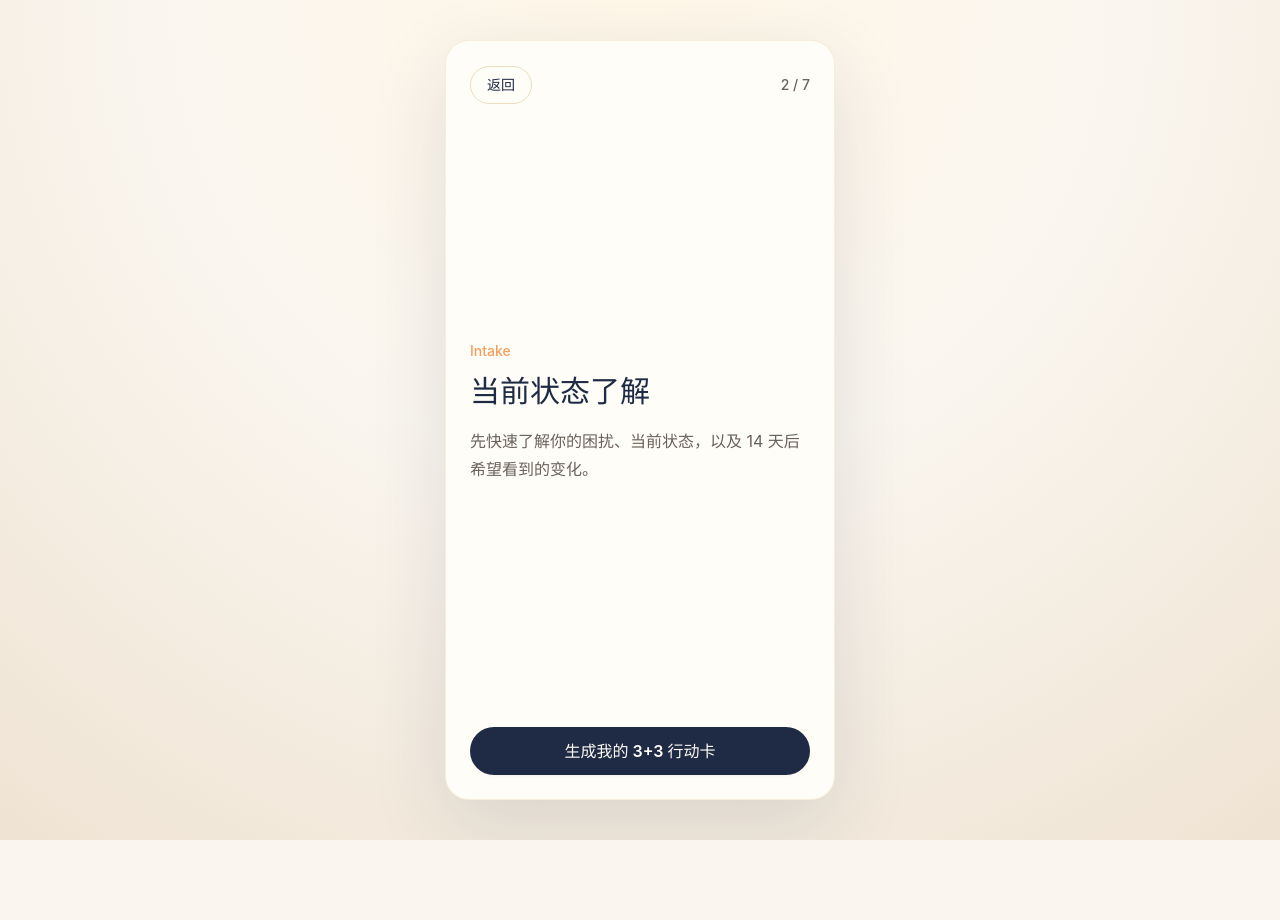
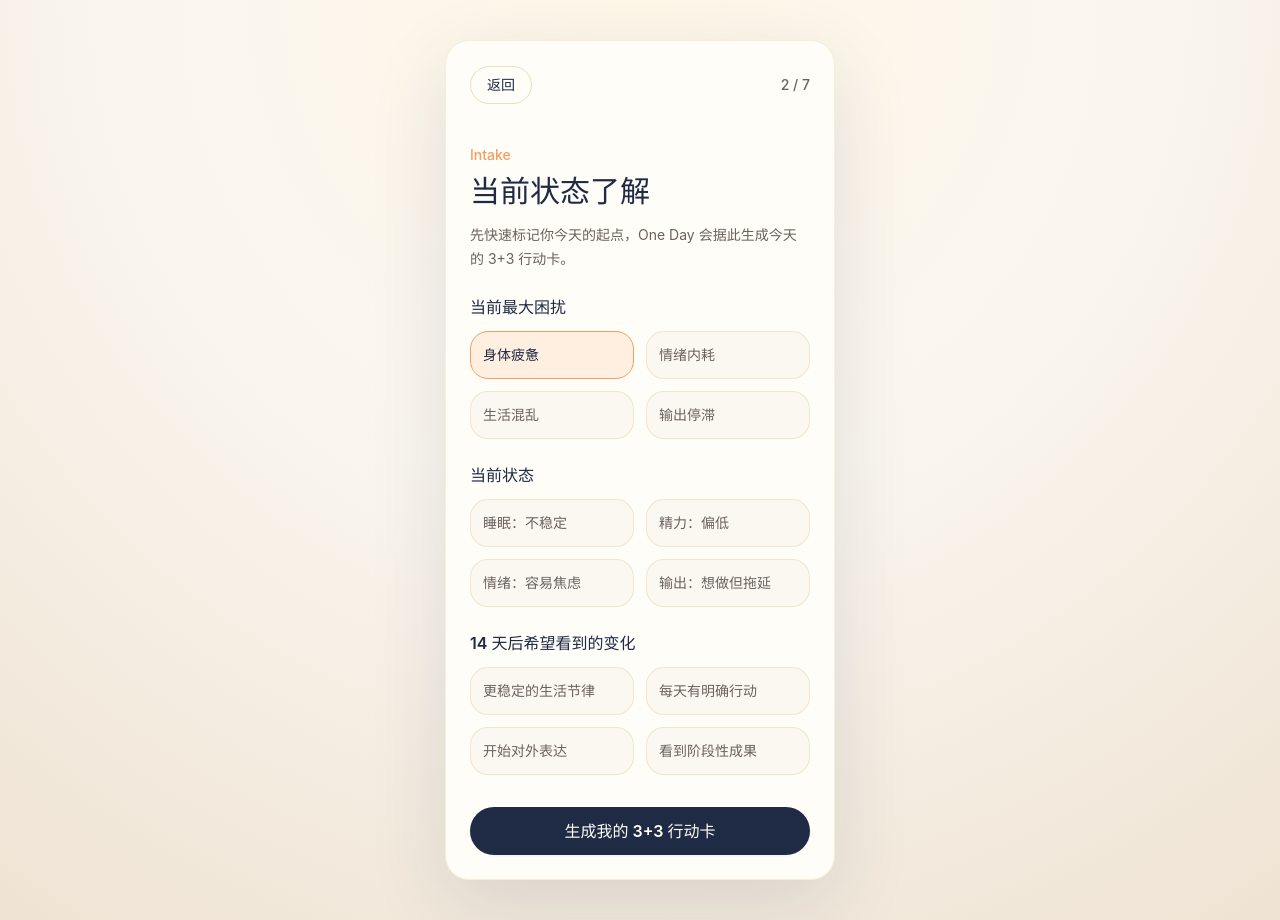
Before and after one commit to swen-chan/oneday, a React (Vite) app: page / in a window 1280 px wide. Both pictures are taken after a click on the button "开始我的 One Day". Before the commit the page ends 840 px from the top, so only its background shows below. Built offline with nearby package versions, Linux system fonts and the light colour scheme.

Commit message:
module-06: build intake page

```diff
--- a/src/App.tsx
+++ b/src/App.tsx
@@ -3,6 +3,7 @@ import { PrimaryButton } from "./components/Button";
 import { PhoneFrame } from "./components/PhoneFrame";
 import { ProgressHeader } from "./components/ProgressHeader";
 import { demoData } from "./data/demoData";
+import { Intake } from "./pages/Intake";
 import { Landing } from "./pages/Landing";
 
 type FlowStep = {
@@ -85,6 +86,10 @@ export default function App() {
       return <Landing onStart={goNext} />;
     }
 
+    if (currentStep.id === "intake") {
+      return <Intake onContinue={goNext} />;
+    }
+
     return (
       <>
         <div className="flex flex-1 flex-col justify-center">
--- /dev/null
+++ b/src/pages/Intake.tsx
@@ -0,0 +1,75 @@
+import { useState } from "react";
+import { PrimaryButton } from "../components/Button";
+import { demoData, type IntakeOption } from "../data/demoData";
+
+type IntakeProps = {
+  onContinue: () => void;
+};
+
+type OptionGroupProps = {
+  title: string;
+  options: readonly IntakeOption[];
+  selectedId?: string;
+  onSelect?: (id: string) => void;
+};
+
+function OptionGroup({ title, options, selectedId, onSelect }: OptionGroupProps) {
+  return (
+    <section role="group" aria-label={title} className="space-y-3">
+      <h2 className="text-base font-semibold text-night-blue">{title}</h2>
+      <div className="grid grid-cols-2 gap-3">
+        {options.map((option) => {
+          const isSelected = option.id === selectedId;
+
+          return (
+            <button
+              key={option.id}
+              type="button"
+              onClick={() => onSelect?.(option.id)}
+              className={`min-h-12 rounded-[18px] border px-3 py-3 text-left text-sm font-medium leading-5 transition ${
+                isSelected
+                  ? "border-dawn-orange bg-dawn-orange/15 text-night-blue"
+                  : "border-soft-gold/25 bg-cream/70 text-muted-text"
+              }`}
+            >
+              {option.label}
+            </button>
+          );
+        })}
+      </div>
+    </section>
+  );
+}
+
+export function Intake({ onContinue }: IntakeProps) {
+  const [selectedConcern, setSelectedConcern] = useState(demoData.intake.concerns[0].id);
+
+  return (
+    <div className="flex flex-1 flex-col">
+      <section className="mb-6">
+        <p className="text-sm font-medium text-dawn-orange">Intake</p>
+        <h1 className="mt-2 text-3xl font-semibold leading-tight text-night-blue">
+          当前状态了解
+        </h1>
+        <p className="mt-3 text-sm leading-6 text-muted-text">
+          先快速标记你今天的起点，One Day 会据此生成今天的 3+3 行动卡。
+        </p>
+      </section>
+
+      <div className="flex-1 space-y-6">
+        <OptionGroup
+          title="当前最大困扰"
+          options={demoData.intake.concerns}
+          selectedId={selectedConcern}
+          onSelect={setSelectedConcern}
+        />
+        <OptionGroup title="当前状态" options={demoData.intake.currentState} />
+        <OptionGroup title="14 天后希望看到的变化" options={demoData.intake.desiredChanges} />
+      </div>
+
+      <PrimaryButton onClick={onContinue} className="mt-8">
+        {demoData.intake.cta}
+      </PrimaryButton>
+    </div>
+  );
+}
```
Also changed, not shown: 1 other file (tests, documents, lock files or other folders).
